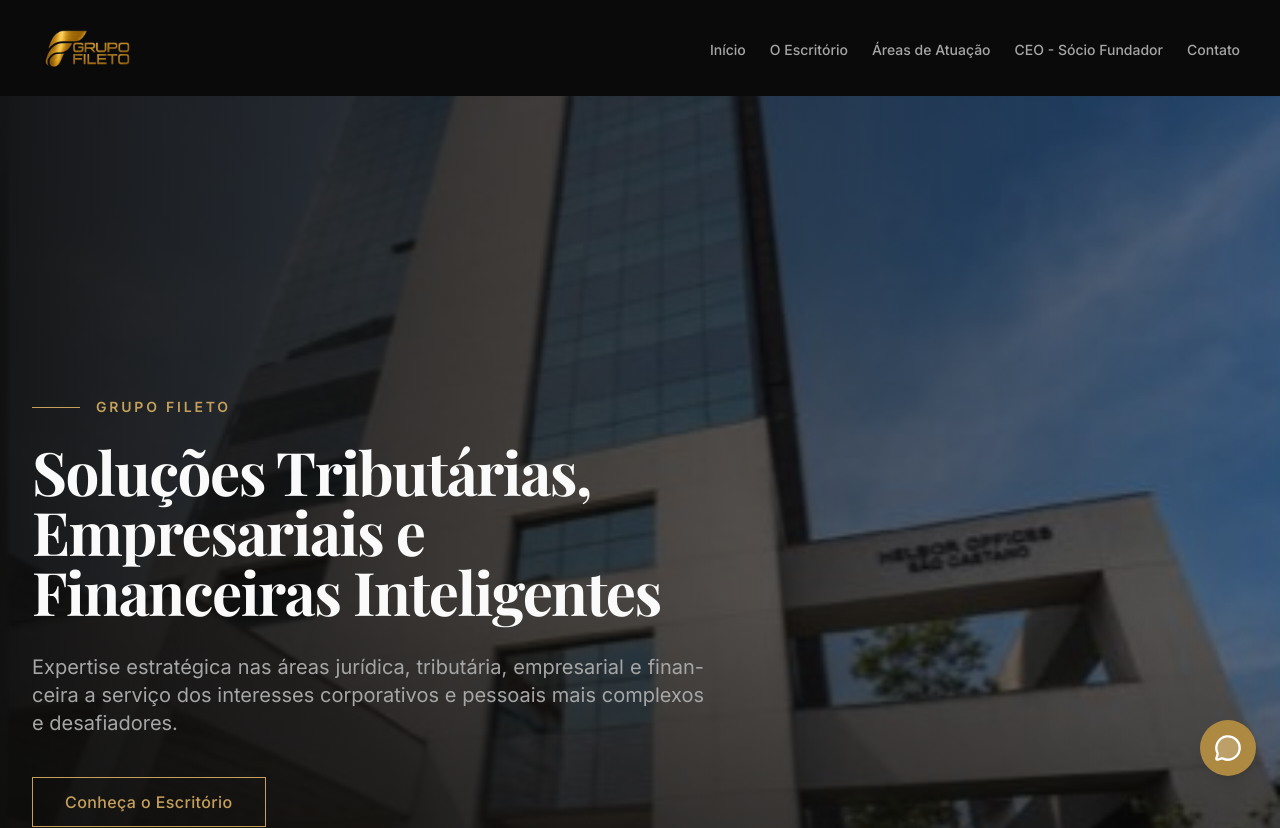
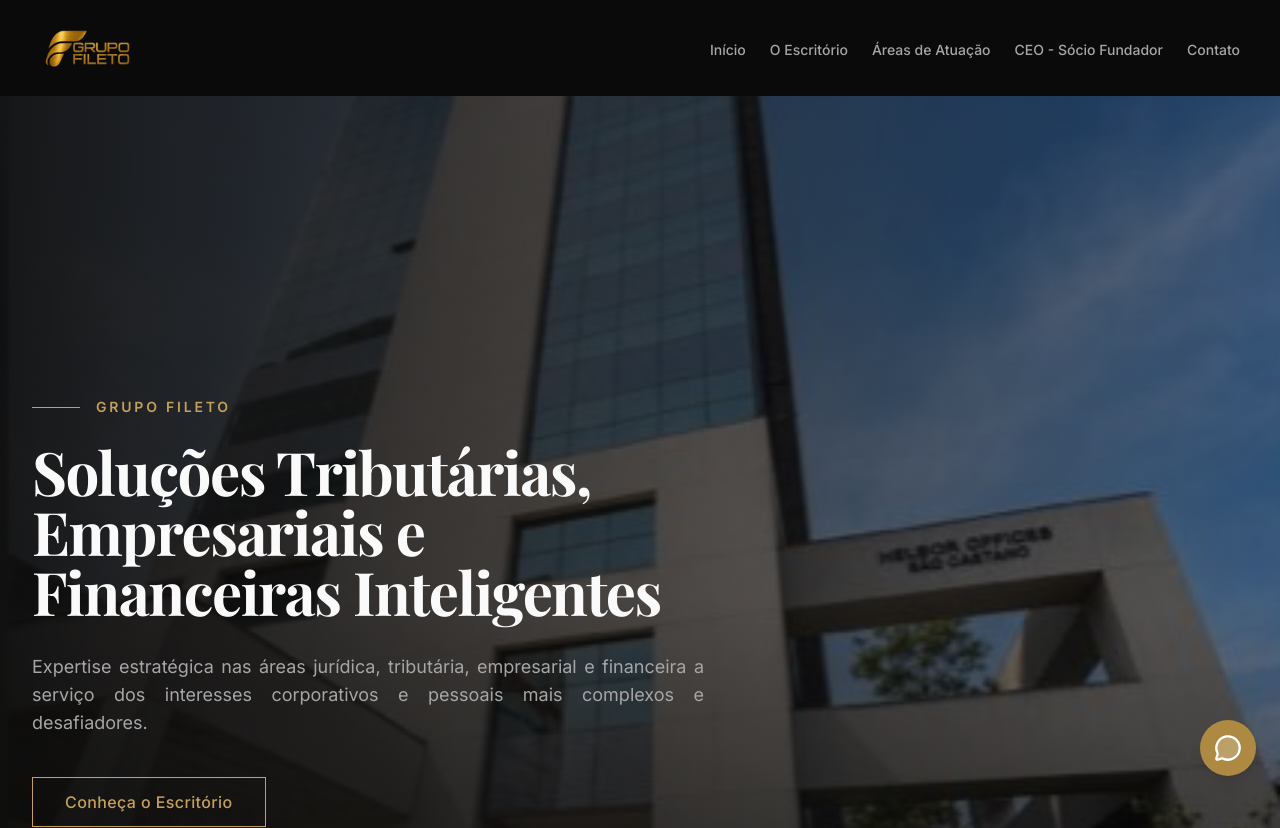
Before and after one commit to claudiofileto-lgtm/grupo-fileto-cdh77id9i, a React (Vite) app: page / in a window 1280 px wide. Shown: the top 828 px of the page. Built offline with nearby package versions, Linux system fonts and the light colour scheme; a web font is replaced by a local one.

Commit message:
Ajustar justificacao, hifenizacao e tipografia do paragrafo no Hero

```diff
--- a/src/components/sections/Hero.tsx
+++ b/src/components/sections/Hero.tsx
@@ -43,7 +43,7 @@ export function Hero() {
           </FadeIn>
 
           <FadeIn delay={500}>
-            <p className="text-lg md:text-xl text-muted-foreground mb-10 max-w-2xl leading-relaxed text-justify">
+            <p className="text-base sm:text-lg md:text-[1.125rem] text-muted-foreground mb-10 max-w-2xl leading-relaxed text-justify hyphens-none">
               Expertise estratégica nas áreas jurídica, tributária, empresarial e financeira a
               serviço dos interesses corporativos e pessoais mais complexos e desafiadores.
             </p>
```
Also changed, not shown: .skip.config.json.
